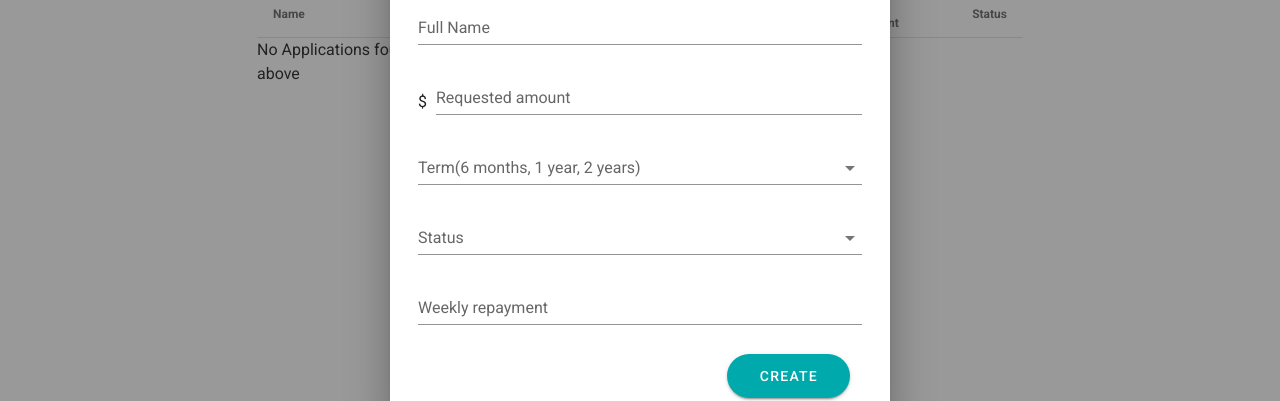
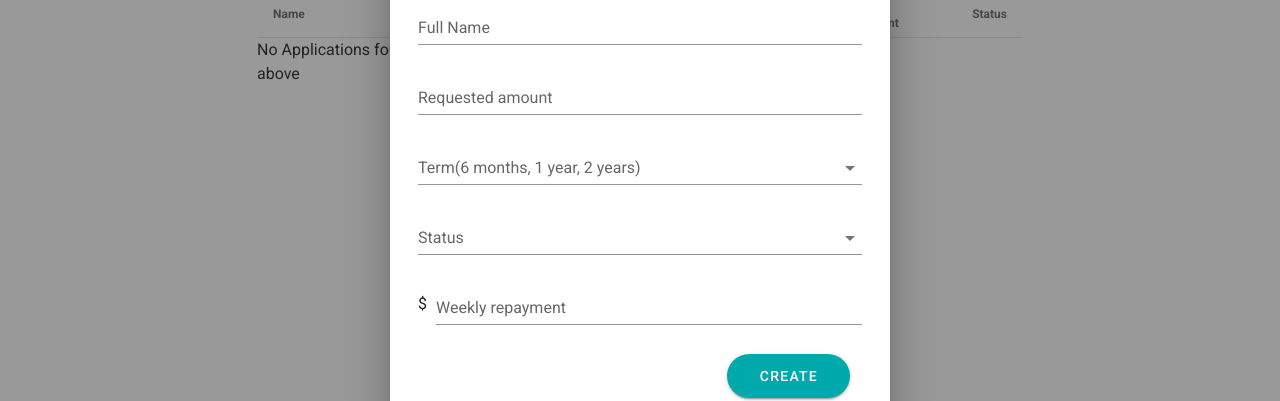
Before and after one commit to VamsiGandra/nectar-test, a Nuxt app: page / in a window 1280 px wide. Both pictures are taken after a click on the button "NEW APPLICATION". Shown: the part 228-629 px from the top of the page. Built offline with nearby package versions, Linux system fonts and the light colour scheme.

Commit message:
abstract currency input to separate component and code refactor

```diff
--- a/components/CreateApplication.vue
+++ b/components/CreateApplication.vue
@@ -16,18 +16,14 @@
             :rules="fullNameRules"
             label="Full Name"
           ></v-text-field>
-          <v-text-field
+          <CurrencyInput
             v-model.number="application.requestedAmount"
-            type="number"
+            :rules="requestedAmountRules"
             autocomplete="off"
-            :rules="requestedAmountRules"
             data-testid="requestedAmount"
             label="Requested amount"
           >
-            <template v-slot:prepend>
-              <div class="mt-2">$</div>
-            </template>
-          </v-text-field>
+          </CurrencyInput>
           <v-select
             v-model.number="application.termWeeks"
             data-testid="term"
@@ -51,7 +47,11 @@
             type="number"
             label="Weekly repayment"
             placeholder="N/A"
-          ></v-text-field>
+          >
+            <template v-slot:prepend>
+              <div>$</div>
+            </template>
+          </v-text-field>
         </v-form>
       </v-col>
     </v-row>
@@ -74,22 +74,31 @@
 <script>
 import { Application } from '~/helpers/models'
 import { termItems, statusItems } from '~/helpers/db'
+import CurrencyInput from './CurrencyInput'
 
 export default {
+  components: {
+    CurrencyInput,
+  },
   data: () => ({
     valid: true,
     lazy: true,
     termItems: [...termItems],
     statusItems: [...statusItems],
     application: { ...Application },
-    fullNameRules: [(v) => !!v || 'Full name is required'],
+    fullNameRules: [
+      (v) => !!v || 'Full name is required',
+      (v) =>
+        /^[ A-Za-z-']*$/.test(v) ||
+        `Full name just accepts (a-z or A-Z), space, ' and -`,
+    ],
     requestedAmountRules: [(v) => !!v || 'Requested amount is required'],
   }),
   computed: {
     weeklyRepayment() {
       const { termWeeks, requestedAmount } = this.application
       if (termWeeks && requestedAmount) {
-        return (requestedAmount / termWeeks).toFixed(2)
+        return parseFloat((requestedAmount / termWeeks).toFixed(2))
       } else {
         return null
       }
@@ -101,7 +110,7 @@ export default {
         const newApplication = {
           ...this.application,
           ...{
-            weeklyRepayment: parseFloat(this.weeklyRepayment),
+            weeklyRepayment: this.weeklyRepayment,
             term: this.termItems.find(
               (term) => term.weeks === this.application.termWeeks
             ).text,
--- /dev/null
+++ b/components/CurrencyInput.vue
@@ -0,0 +1,47 @@
+<template>
+  <v-text-field
+    v-model="displayValue"
+    v-bind="$attrs"
+    @blur="isInputActive = false"
+    @focus="isInputActive = true"
+  ></v-text-field>
+</template>
+
+<script>
+export default {
+  props: {
+    value: {
+      type: Number,
+      default: null,
+    },
+  },
+  data: () => ({
+    isInputActive: false,
+  }),
+  computed: {
+    displayValue: {
+      get: function () {
+        if (this.isInputActive) {
+          return this.value ? this.value.toString() : null
+        } else {
+          return this.value
+            ? '$ ' +
+                this.value
+                  .toFixed(2)
+                  .replace(/(\d)(?=(\d{3})+(?:\.\d+)?$)/g, '$1,')
+            : null
+        }
+      },
+      set: function (modifiedValue) {
+        let newValue = parseFloat(modifiedValue.replace(/[^\d.]/g, ''))
+        if (isNaN(newValue)) {
+          newValue = 0
+        }
+        this.$emit('input', newValue)
+      },
+    },
+  },
+}
+</script>
+
+<style></style>
```
